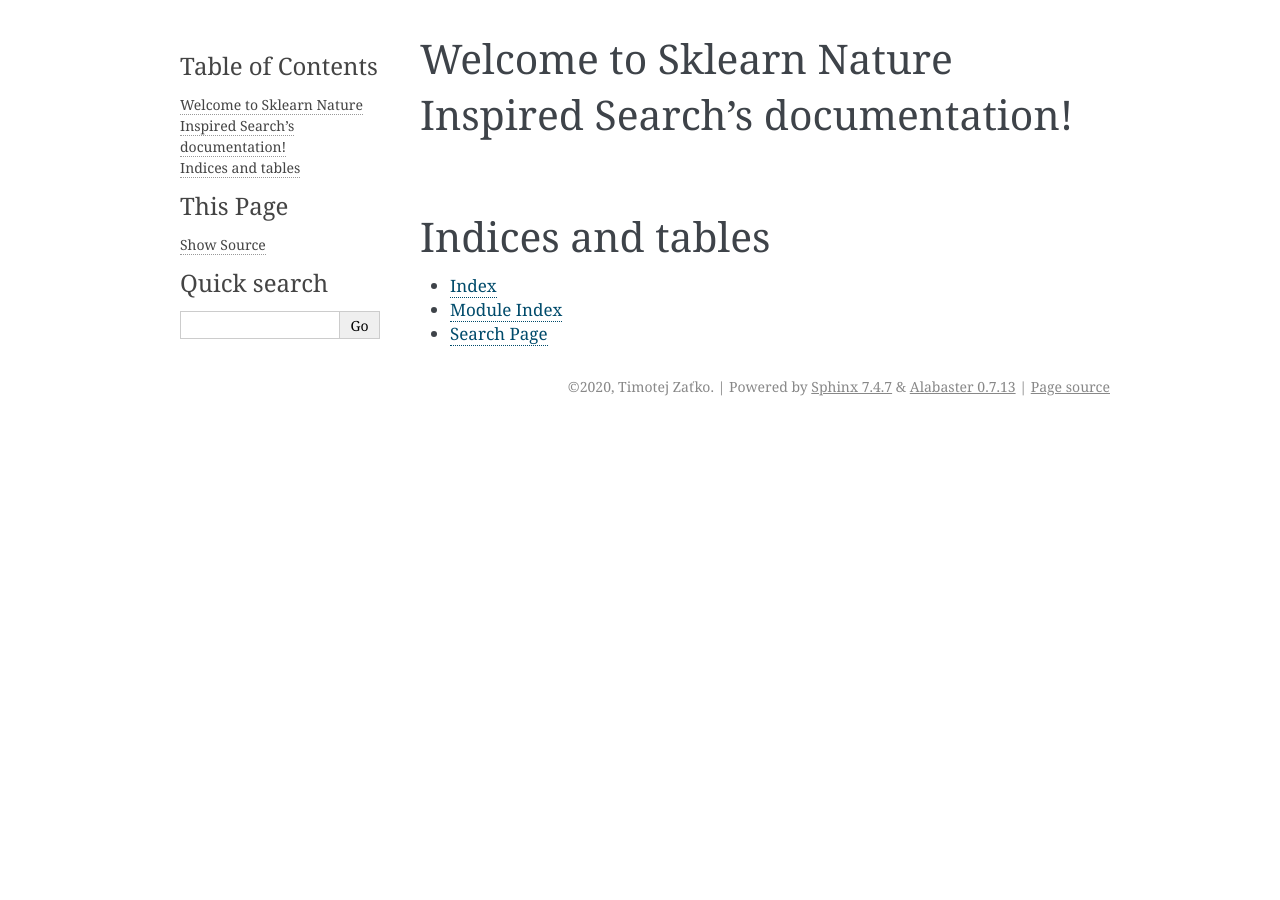
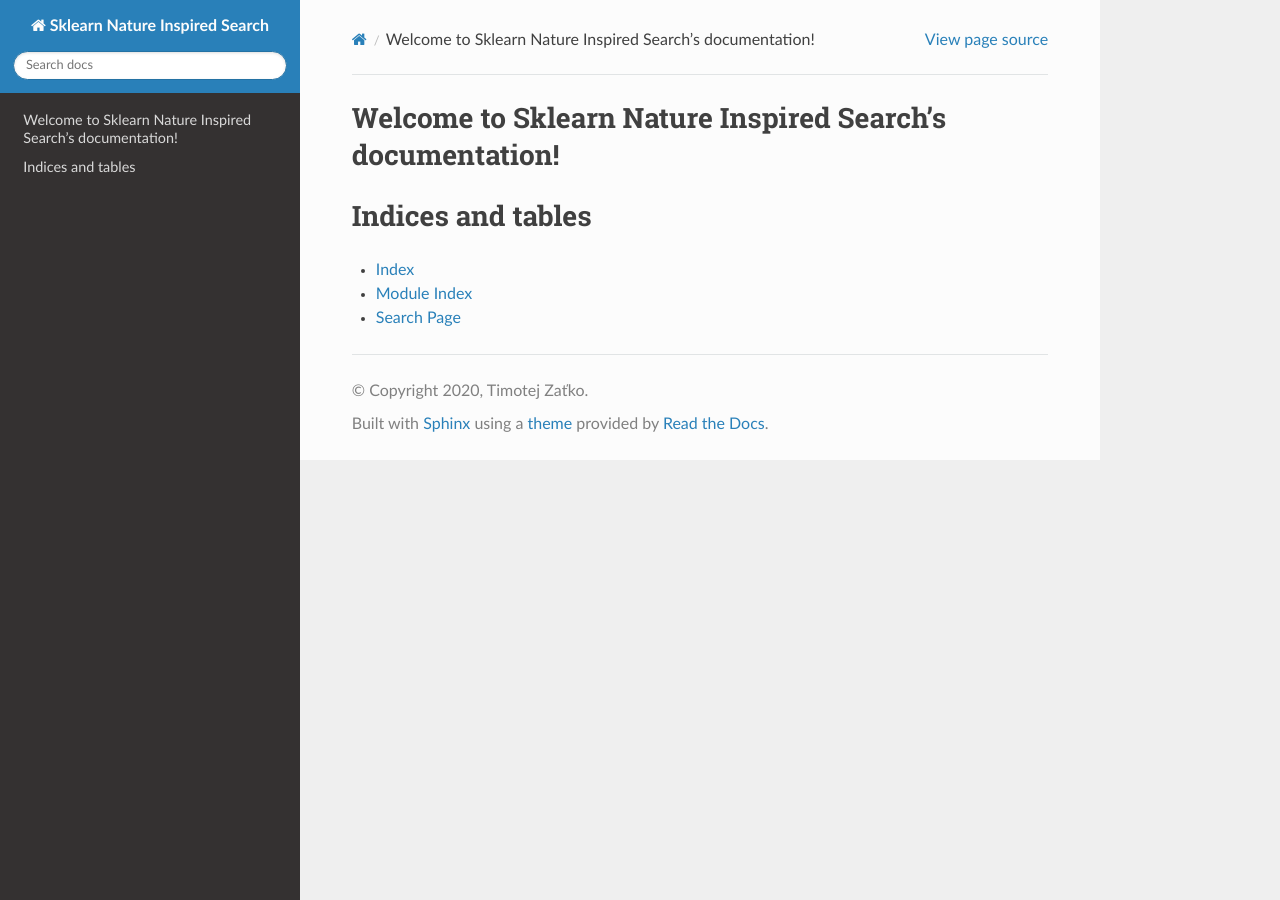
Before and after one commit to timzatko/Sklearn-Nature-Inspired-Algorithms, a Sphinx documentation site: the page built from docs/index.rst, in a window 1280 px wide. Built offline with Sphinx 7.4.7 and the Read the Docs theme 2.0.0, drawn with Linux system fonts in a browser that asks for light colours.

Commit message:
Use readthedocs docs theme

```diff
--- a/docs/conf.py
+++ b/docs/conf.py
@@ -28,6 +28,7 @@
 # extensions coming with Sphinx (named 'sphinx.ext.*') or your custom
 # ones.
 extensions = [
+    'sphinx_rtd_theme'
 ]
 
 # Add any paths that contain templates here, relative to this directory.
@@ -44,9 +45,12 @@
 # The theme to use for HTML and HTML Help pages.  See the documentation for
 # a list of builtin themes.
 #
-html_theme = 'alabaster'
+html_theme = 'sphinx_rtd_theme'
 
 # Add any paths that contain custom static files (such as style sheets) here,
 # relative to this directory. They are copied after the builtin static files,
 # so a file named "default.css" will overwrite the builtin "default.css".
 html_static_path = ['_static']
+
+# https://github.com/readthedocs/readthedocs.org/issues/2569
+master_doc = 'index'
--- /dev/null
+++ b/docs/requirements.txt
@@ -0,0 +1 @@
+sphinx-rtd-theme
```
Also changed, not shown: .readthedocs.yml.
